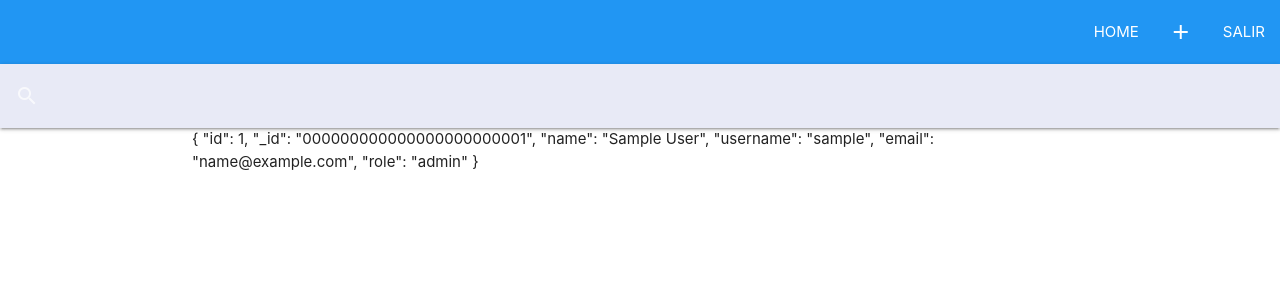
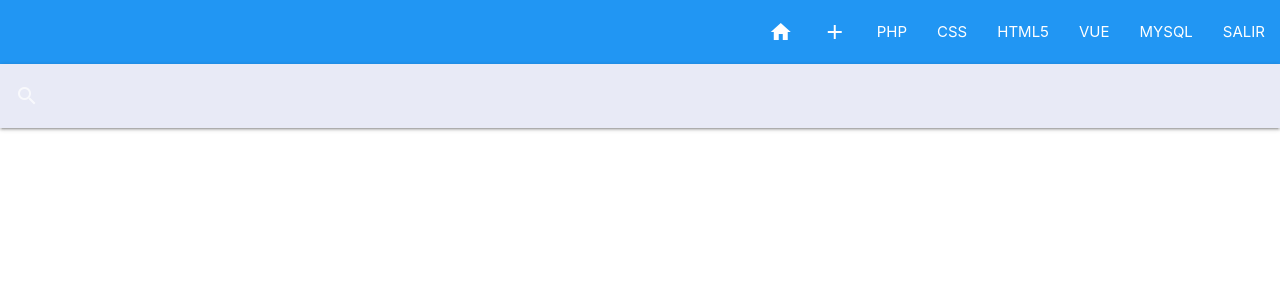
Before and after one commit to DavidSC34/phpvue, a PHP site: page /phpvue/principal/index.php in a window 1280 px wide. Shown: the top 300 px of the page. Run offline with PHP 8.4, Linux system fonts and the light colour scheme; the visitor is signed in with stand-in values (Sample User, id 1); data that the repository does not hold is empty; some libraries are stand-ins or nearby versions.

Commit message:
agrergando seguridad y filtro x categoria

```diff
--- /dev/null
+++ b/api/index.php
@@ -0,0 +1,3 @@
+<?php
+header("Location:http://localhost/phpvue/login/index.php");
+exit();
--- /dev/null
+++ b/css/index.php
@@ -0,0 +1,3 @@
+<?php
+header("Location:http://localhost/phpvue/login/index.php");
+exit();
--- a/includes/header.php
+++ b/includes/header.php
@@ -16,8 +16,13 @@
         <nav class="blue">
             <div class="nav-wrapper" v-if="menu ==true">
                 <ul id="nav-movile" class="right hide-on-med-and-down">
-                    <li><a href="index.php">HOME</a></li>
+                    <li><a href="index.php"><i class="material-icons">home</i></a></li>
                     <li><a href="alta.php"><i class="material-icons">add</i></a></li>
+                    <li><a href="index.php?cat=php">PHP</a></li>
+                    <li><a href="index.php?cat=css">CSS</a></li>
+                    <li><a href="index.php?cat=html5">HTML5</a></li>
+                    <li><a href="index.php?cat=vue">VUE</a></li>
+                    <li><a href="index.php?cat=mysql">MYSQL</a></li>
                     <li><a href="../login/salir.php">SALIR</a></li>
                 </ul>
             </div>
--- /dev/null
+++ b/includes/index.php
@@ -0,0 +1,3 @@
+<?php
+header("Location:http://localhost/phpvue/login/index.php");
+exit();
--- /dev/null
+++ b/includes/sesion.php
@@ -0,0 +1,8 @@
+<?php
+@session_start();
+
+if (!isset($_SESSION['user'])) {
+    // header("Location:../principal");
+    header("location:http://localhost/phpvue/login/index.php");
+    exit();
+}
--- a/js/app.js
+++ b/js/app.js
@@ -11,11 +11,7 @@ const app = new Vue({
         session: ''
     },
     created() {
-        axios.get('http://localhost/phpvue/api/crud/getPost.php')
-            .then(resp => {
-                this.listar = resp.data;
-                // console.log(listar);
-            });
+        this.getCategoria();
         this.getUser();
         this.getId(); //busca si hay parametros
     },
@@ -95,7 +91,7 @@ const app = new Vue({
                             .then(resp => {
                                 if (resp.data == 'success') {
                                     swal('Post eliminado');
-                                    //this.getCategoria()
+                                    this.getCategoria();
                                 } else {
                                     swal('Post no eliminado');
                                 }
@@ -111,6 +107,33 @@ const app = new Vue({
                 .then(resp => {
                     this.userPost = resp.data;
                 });
+        },
+        getCategoria() {
+            let uri = window.location.href.split('?');
+            if (uri.length == 2) {
+                let vars = uri[1].split('&'); //si viene mas de un parametro
+                let getVars = {};
+                let tmp = '';
+                vars.forEach(function name(v) {
+                    tmp = v.split('=');
+                    if (tmp.length == 2) {
+                        getVars[tmp[0]] = tmp[1];
+                    }
+                });
+                this.itemId = getVars;
+                // console.log(this.itemId.id);
+                axios.get('http://localhost/phpvue/api/crud/getCategoria.php?cat=' + this.itemId.cat)
+                    .then(resp => {
+                        this.listar = resp.data;
+                    });
+            } else {
+
+                axios.get('http://localhost/phpvue/api/crud/getPost.php')
+                    .then(resp => {
+                        this.listar = resp.data;
+                        // console.log(listar);
+                    });
+            }
         }
     }
 });
--- /dev/null
+++ b/js/index.php
@@ -0,0 +1,3 @@
+<?php
+header("Location:http://localhost/phpvue/login/index.php");
+exit();
--- a/principal/alta.php
+++ b/principal/alta.php
@@ -1,4 +1,6 @@
 <?php
+
+include '../includes/sesion.php';
 include '../includes/header.php';
 ?>
 <div class="container center">
--- a/principal/editar.php
+++ b/principal/editar.php
@@ -1,4 +1,6 @@
 <?php
+
+include '../includes/sesion.php';
 include '../includes/header.php';
 ?>
 <div class="container center">
--- a/principal/index.php
+++ b/principal/index.php
@@ -1,12 +1,6 @@
 <?php
-@session_start();
 
-if (!isset($_SESSION['user'])) {
-    // header("Location:../principal");
-    header("location:http://localhost/phpvue/login/index.php");
-    exit();
-}
-
+include '../includes/sesion.php';
 include '../includes/header.php';
 ?>
 <nav>
@@ -21,7 +15,7 @@ include '../includes/header.php';
     </div>
 </nav>
 <div class="container">
-    {{userPost}}
+
     <div class="row" v-for="item in datosFiltrados">
         <div class="col s12 m12 l12">
             <div class="card">
```
Also changed, not shown: api/crud/getCategoria.php (added, +18 -0 lines).
